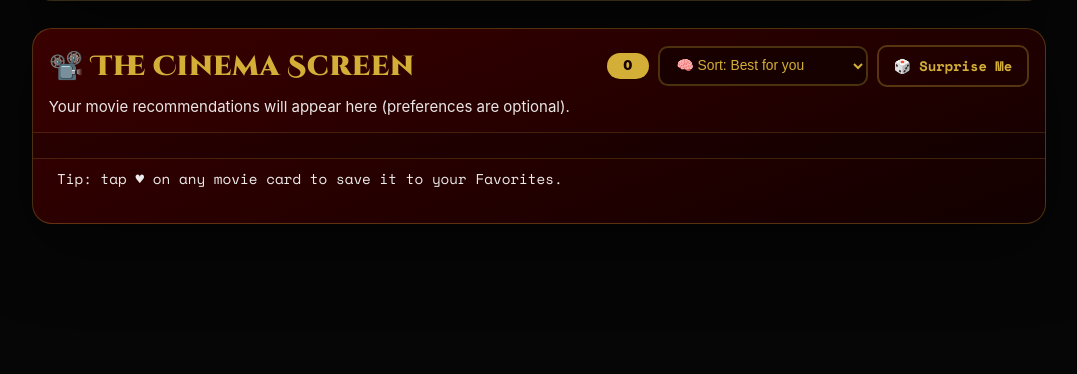
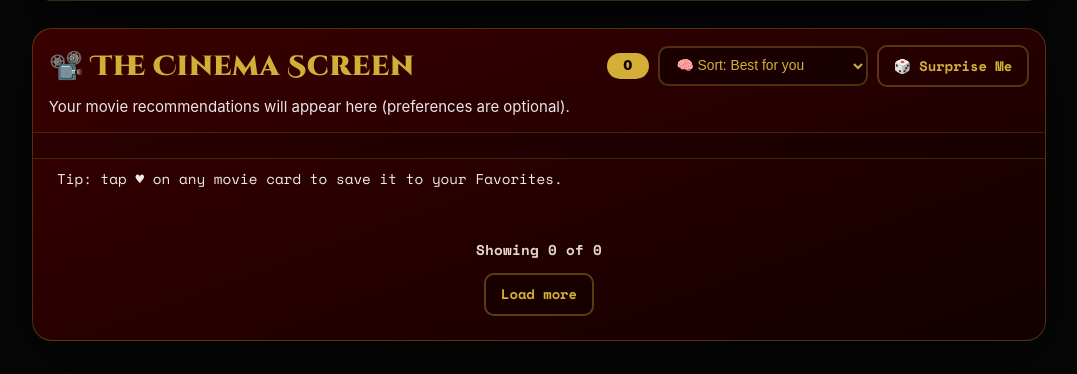
Before and after one commit to Lenarbrs/Rebours_Lena_Website, a Flask app: page / in a window 1280 px wide. Shown: the part 1194-1568 px from the top of the page, without its empty margins (101-1178 px from the left). Run offline with Flask 3, Linux system fonts and the light colour scheme; data that the repository does not hold is empty; some libraries are stand-ins or nearby versions.

Commit message:
Update styles.css

```diff
--- a/static/styles.css
+++ b/static/styles.css
@@ -2147,3 +2147,63 @@
     max-height: 32vh;
   }
 }
+
+/* =========================
+   Load More (center + readable in light mode)
+   ========================= */
+
+.loadmore {
+  display: flex;
+  flex-direction: column;
+  align-items: center; /* ✅ center horizontally */
+  justify-content: center;
+  gap: 0.75rem;
+  padding: 1.1rem 1.6rem 1.6rem;
+  text-align: center; /* ✅ text centered */
+}
+
+.loadmore__meta {
+  margin: 0;
+  font-family: var(--mono);
+  font-weight: 800;
+  font-size: 0.95rem;
+  letter-spacing: 0.02em;
+}
+
+/* --- Light mode on velvet screen: force readable colors --- */
+[data-theme="light"] .panel--velvet .loadmore__meta {
+  color: rgba(255, 255, 255, 0.95); /* ✅ readable on red */
+  text-shadow: 0 1px 10px rgba(0, 0, 0, 0.35);
+}
+
+/* Button: centered + high contrast in light mode on velvet */
+[data-theme="light"] .panel--velvet #loadMoreBtn.btn--ghost {
+  color: #ffffff;
+  border-color: rgba(255, 255, 255, 0.45);
+  background: rgba(0, 0, 0, 0.18);
+}
+
+[data-theme="light"] .panel--velvet #loadMoreBtn.btn--ghost:hover {
+  background: rgba(0, 0, 0, 0.28);
+}
+
+/* Optional: make it look like a primary call-to-action */
+[data-theme="light"] .panel--velvet #loadMoreBtn.btn--ghost:focus {
+  outline: none;
+  box-shadow: 0 0 0 3px rgba(255, 255, 255, 0.22);
+}
+
+/* Dark mode: keep it elegant */
+[data-theme="dark"] .panel--velvet .loadmore__meta {
+  color: rgba(246, 240, 222, 0.9);
+}
+
+[data-theme="dark"] .panel--velvet #loadMoreBtn.btn--ghost {
+  color: var(--gold);
+  border-color: rgba(212, 175, 55, 0.35);
+  background: rgba(0, 0, 0, 0.25);
+}
+
+[data-theme="dark"] .panel--velvet #loadMoreBtn.btn--ghost:hover {
+  background: rgba(0, 0, 0, 0.35);
+}
```
